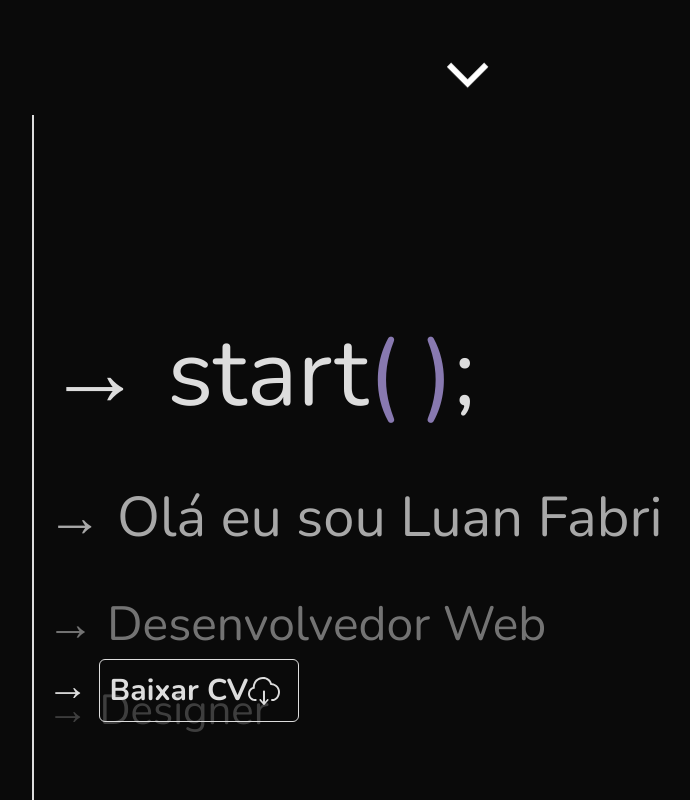
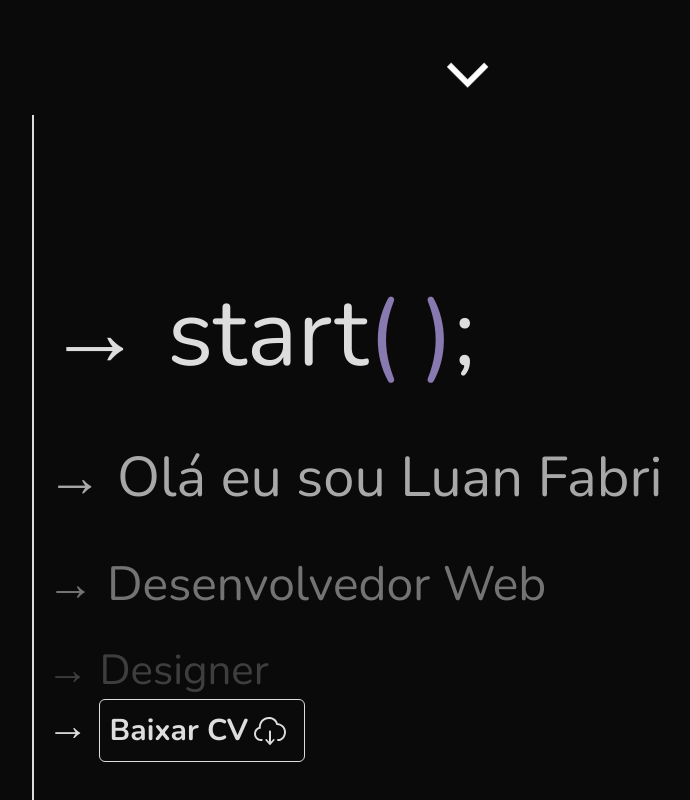
Before and after one commit to luannzin/luannzin.github.io, a plain HTML site: page index.html in a window 1280 px wide. Shown: the part 685-1485 px from the top of the page, without its empty margins (173-863 px from the left). Drawn offline with nearby package versions, Linux system fonts and the light colour scheme.

Commit message:
Add files via upload

```diff
--- a/assets/css/global.scss
+++ b/assets/css/global.scss
@@ -131,7 +131,7 @@ main{
         align-items: baseline;
       }
       a.download{
-        margin: 20px 0 0 10px;
+        margin: 100px 0 0 10px;
         display: flex;
         align-items: center;
         color: $white;
@@ -140,16 +140,21 @@ main{
         font-size: 30px;
         font-weight: bold;
         border: 1px solid $white;
-        width: 200px;
+        width: 206px;
         border-radius: 6px;
         padding: 10px;
         transition: 0.2s ease;
+        svg{
+          margin-left: 6px;
+          transition: 0.2s ease;
+        }
         &:hover{
           transition: 0.2s ease;
           border: 1px solid $black;
           color: $black;
           background: $blue_neon;
           svg{
+            transition: 0.2s ease;
             fill: $black;
           }
         }
--- a/assets/css/small.scss
+++ b/assets/css/small.scss
@@ -48,7 +48,7 @@
     }
     a.download{
       margin: 10px 0 0 10px;
-      width: 180px !important;
+      width: 185px !important;
       padding: 6px 6px 6px 12px !important;
       font-size: 26px !important;
     }
--- a/assets/js/script.js
+++ b/assets/js/script.js
@@ -9,7 +9,7 @@ function animaScroll() {
 
       console.log(scrollTop);
 
-      if (scrollTop < 100) {
+      if (scrollTop < 50) {
         p.classList.add('ativo');
       }
     });
--- a/index.html
+++ b/index.html
@@ -5,7 +5,7 @@
   <meta charset="UTF-8">
   <meta http-equiv="X-UA-Compatible" content="IE=edge">
   <meta name="viewport" content="width=device-width, initial-scale=1.0">
-  <title>Luan Fabri</title>
+  <title>Luanzin • Web Developer and UX/UI Designer</title>
 
   <link rel="stylesheet" href="./assets/css/global.css">
   <link rel="stylesheet" href="./assets/css/small.css" media="(max-width: 1400px)">
```
Also changed, not shown: assets/css/global.css, assets/css/small.css, 1 other file.
